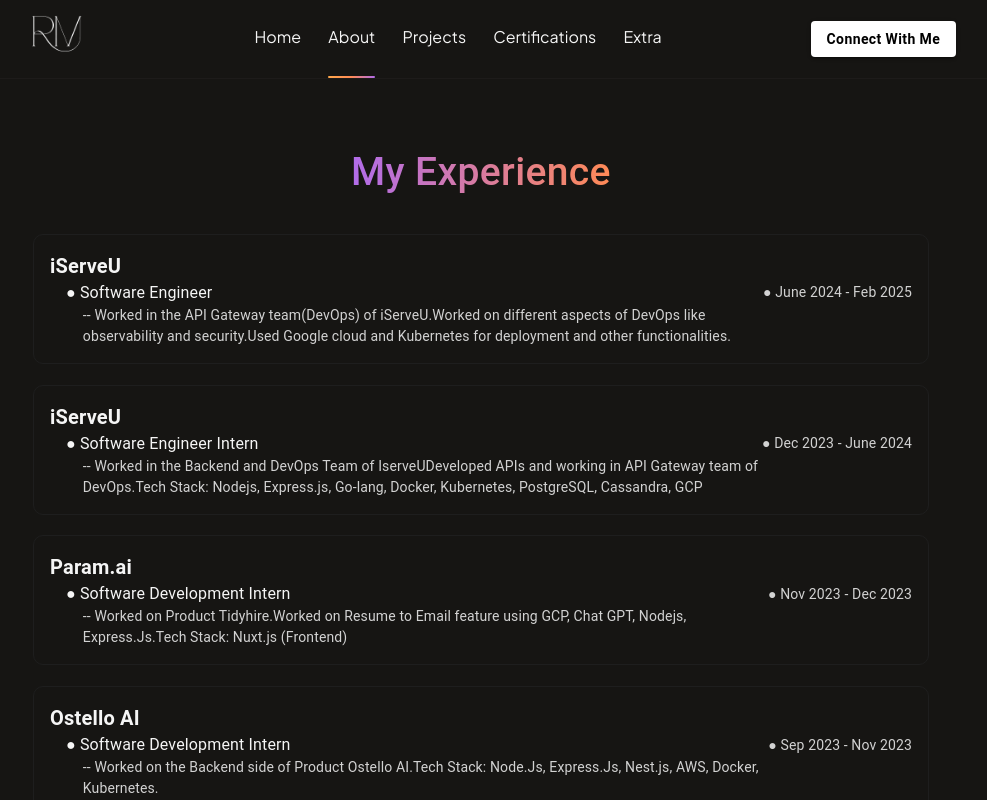
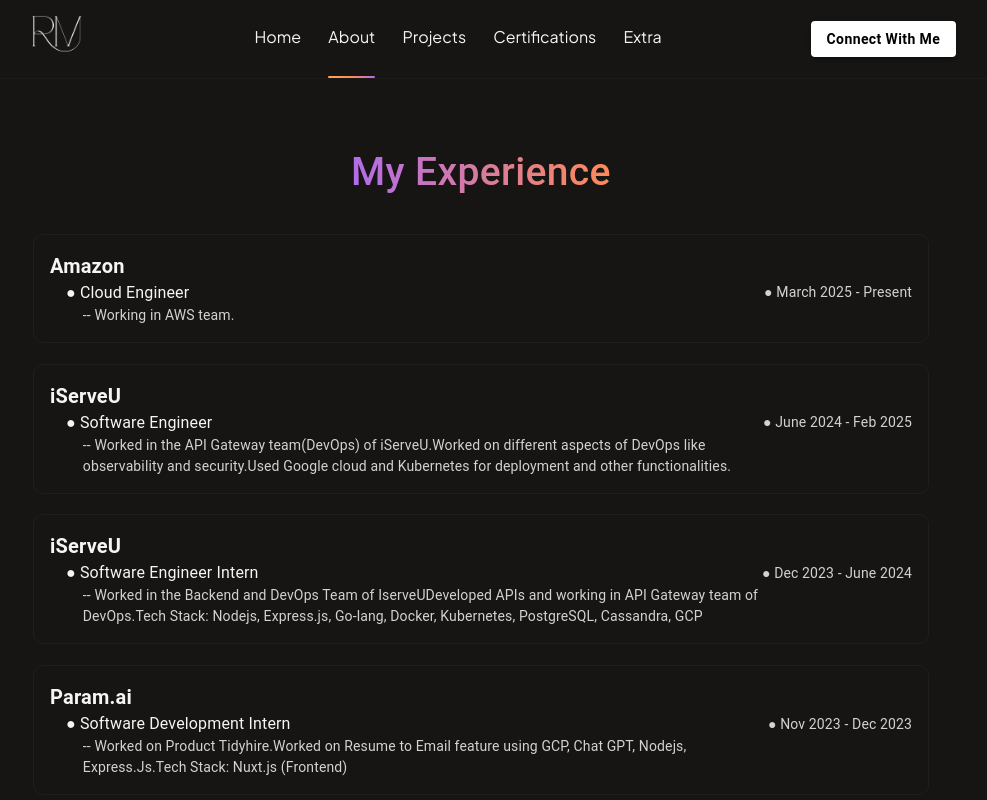
Before and after one commit to RUDRAMADHABA/Rudra-portfolio, a Next.js app: page /about/experience in a window 1280 px wide. Shown: the top 800 px of the page, without its empty margins (159-1146 px from the left). Built offline with nearby package versions, Linux system fonts and the light colour scheme.

Commit message:
Update page.js

```diff
--- a/src/app/about/experience/page.js
+++ b/src/app/about/experience/page.js
@@ -6,6 +6,14 @@
 const Experience = () => {
 
    const workdata =  [
+        {
+         "position": "Cloud Engineer",
+         "company": "Amazon",
+         "duration": "March 2025 - Present",
+         "responsibilities": [
+          "Working in AWS team."
+          ]
+        },
         {
          "position": "Software Engineer",
          "company": "iServeU",
```
